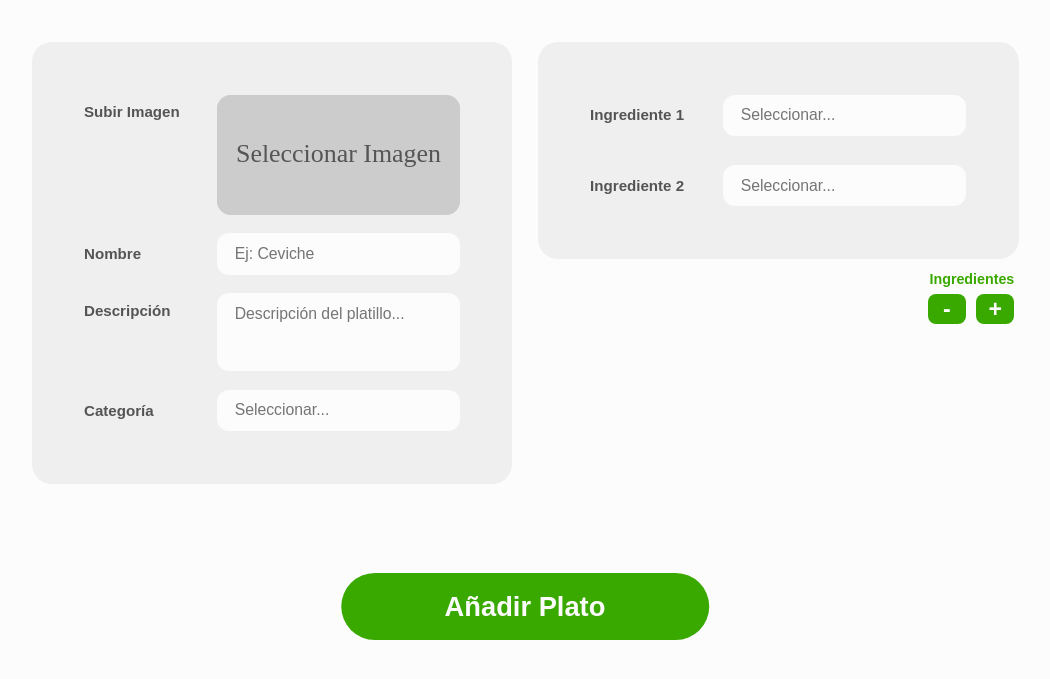
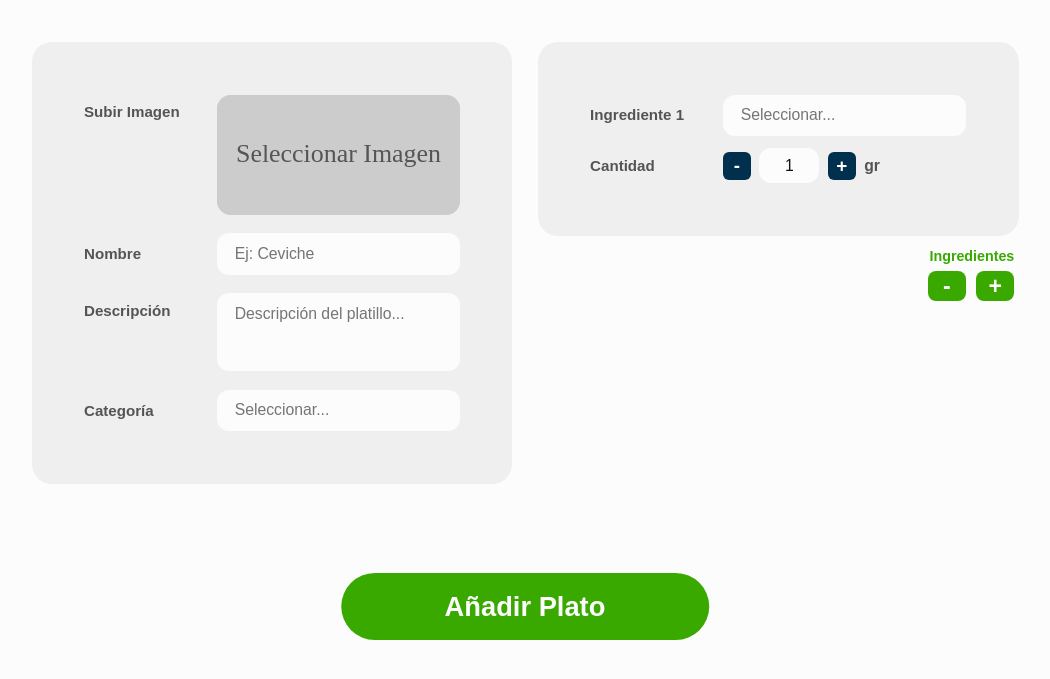
Before and after one commit to juanjose2703-spec/Gourmet_remy, a Flask app: page /crear_plato in a window 1280 px wide. Shown: the part 56-735 px from the top of the page, without its empty margins (115-1165 px from the left). Run offline with Flask 3, Linux system fonts and the light colour scheme; data comes from the database, SQL or seed files in the repository; some web fonts are replaced.

Commit message:
crear plato

```diff
--- a/services/templates/platos/static/css/crear_plato.css
+++ b/services/templates/platos/static/css/crear_plato.css
@@ -217,6 +262,73 @@ textarea.input-redondeado {
     width: 100%;
 }
 
+#contenedor_ingredientes {
+    display: flex;
+    flex-direction: column;
+    gap: 1.2rem;
+}
+
+.item-ingrediente-bloque {
+    display: flex;
+    flex-direction: column;
+    gap: 0.6rem;
+    padding-bottom: 0.8rem;
+    border-bottom: 1px dashed #CCC;
+}
+
+.item-ingrediente-bloque:last-child {
+    border-bottom: none;
+    padding-bottom: 0;
+}
+
+/* Controlador de Cantidad por Ingrediente */
+.cont-control-cantidad {
+    display: flex;
+    align-items: center;
+    gap: 0.4rem;
+    width: 100%;
+}
+
+.btn-cant {
+    border: none;
+    background-color: var(--azul-dark);
+    color: var(--blanco);
+    width: 28px;
+    height: 28px;
+    border-radius: 6px;
+    font-weight: bold;
+    font-size: 0.9rem;
+    cursor: pointer;
+    display: flex;
+    align-items: center;
+    justify-content: center;
+}
+
+.btn-cant:active {
+    transform: scale(0.92);
+}
+
+.input-cantidad {
+    width: 60px !important;
+    text-align: center;
+    padding: 0.4rem 0.2rem !important;
+    -moz-appearance: textfield;
+}
+
+.input-cantidad::-webkit-outer-spin-button,
+.input-cantidad::-webkit-inner-spin-button {
+    -webkit-appearance: none;
+    margin: 0;
+}
+
+.unidad-medida {
+    font-size: 0.75rem;
+    font-weight: 700;
+    color: var(--gris-dark);
+    min-width: 35px;
+}
+
+/* Controles globales inferiores (+ / -) */
 .controles-ingredientes {
     display: flex;
     flex-direction: column;
@@ -254,12 +366,6 @@ textarea.input-redondeado {
     transform: scale(0.92);
 }
 
-#contenedor_ingredientes {
-    display: flex;
-    flex-direction: column;
-    gap: 1.4rem;
-}
-
 .btn-submit {
     border-radius: 3rem;
     padding: 16px 40px;
--- a/services/templates/platos/static/js/crear_plato.js
+++ b/services/templates/platos/static/js/crear_plato.js
@@ -3,6 +3,8 @@ document.addEventListener('DOMContentLoaded', () => {
     const inputFoto = document.getElementById('input_foto');
     const imgPreview = document.getElementById('img_preview');
     const inputCategoria = document.getElementById('input_categoria');
+    const btnLimpiarCat = document.getElementById('btn_limpiar_cat');
+
     const contenedorIngredientes = document.getElementById('contenedor_ingredientes');
     const btnAgregarIngrediente = document.getElementById('btn_agregar_ingrediente');
     const btnQuitarIngrediente = document.getElementById('btn_quitar_ingrediente');
@@ -14,6 +16,7 @@ document.addEventListener('DOMContentLoaded', () => {
 
     let itemIngredienteActual = null;
 
+    // Cargar Ingredientes desde la API
     async function cargarIngredientesDesdeDB() {
         try {
             const respuesta = await fetch('/api/ingredientes');
@@ -21,9 +24,13 @@ document.addEventListener('DOMContentLoaded', () => {
             const listaModal = document.getElementById('lista_ingredientes');
 
             if (listaModal && Array.isArray(ingredientes)) {
-                listaModal.innerHTML = ingredientes.map(ing =>
-                    `<li data-id="${ing.id_ingrediente}" data-nombre="${ing.nombre}">${ing.nombre}</li>`
-                ).join('');
+                listaModal.innerHTML = ingredientes.map(ing => {
+                    // Detecta la unidad de cualquiera de las variantes posibles
+                    const unidad = ing.unidad || ing.unidad_minima || ing.unidad_medida || 'gr';
+
+                    // Solo imprime el nombre en el texto visual del modal
+                    return `<li data-id="${ing.id_ingrediente}" data-nombre="${ing.nombre}" data-unidad="${unidad}">${ing.nombre}</li>`;
+                }).join('');
             }
         } catch (error) {
             console.error('Error al cargar ingredientes desde MySQL:', error);
@@ -32,6 +39,7 @@ document.addEventListener('DOMContentLoaded', () => {
 
     cargarIngredientesDesdeDB();
 
+    // Manejo de Vista Previa de Imagen
     if (inputFoto) {
         inputFoto.addEventListener('change', (event) => {
             const file = event.target.files[0];
@@ -43,6 +51,7 @@ document.addEventListener('DOMContentLoaded', () => {
         });
     }
 
+    // Modal Categoría
     if (inputCategoria) {
         inputCategoria.addEventListener('click', () => {
             if (modalCategoria && typeof modalCategoria.showModal === 'function') {
@@ -56,8 +65,17 @@ document.addEventListener('DOMContentLoaded', () => {
         listaCategorias.addEventListener('click', (e) => {
             if (e.target.tagName === 'LI') {
                 inputCategoria.value = e.target.getAttribute('data-valor');
+                btnLimpiarCat.classList.remove('oculto');
                 modalCategoria.close();
             }
+        });
+    }
+
+    if (btnLimpiarCat) {
+        btnLimpiarCat.addEventListener('click', (e) => {
+            e.stopPropagation();
+            inputCategoria.value = '';
+            btnLimpiarCat.classList.add('oculto');
         });
     }
 
@@ -65,26 +83,68 @@ document.addEventListener('DOMContentLoaded', () => {
         btnCerrarModalCat.addEventListener('click', () => modalCategoria.close());
     }
 
+    // Abrir Modal de Ingredientes y delegación para botones X y +/-
     if (contenedorIngredientes) {
         contenedorIngredientes.addEventListener('click', (e) => {
+            // Abrir modal de selección
             if (e.target.classList.contains('input-ingrediente-nombre')) {
-                itemIngredienteActual = e.target.closest('.item-ingrediente');
+                itemIngredienteActual = e.target.closest('.item-ingrediente-bloque');
                 if (modalIngredientes && typeof modalIngredientes.showModal === 'function') {
                     modalIngredientes.showModal();
                 }
             }
+
+            // Botón Limpiar (X) en Ingrediente
+            if (e.target.classList.contains('btn-limpiar')) {
+                e.stopPropagation();
+                const bloque = e.target.closest('.item-ingrediente-bloque');
+                if (bloque) {
+                    bloque.querySelector('.input-ingrediente-id').value = '';
+                    bloque.querySelector('.input-ingrediente-nombre').value = '';
+                    bloque.querySelector('.unidad-medida').textContent = 'gr';
+                    e.target.classList.add('oculto');
+                }
+            }
+
+            // Botón Menos (-) en Cantidad de ingrediente
+            if (e.target.classList.contains('btn-menos')) {
+                const inputCant = e.target.nextElementSibling;
+                let val = parseFloat(inputCant.value) || 1;
+                if (val > 1) {
+                    inputCant.value = val - 1;
+                }
+            }
+
+            // Botón Más (+) en Cantidad de ingrediente
+            if (e.target.classList.contains('btn-mas')) {
+                const inputCant = e.target.previousElementSibling;
+                let val = parseFloat(inputCant.value) || 0;
+                inputCant.value = val + 1;
+            }
         });
     }
 
+    // Selección de Ingrediente dentro del Modal
     const listaIngredientes = document.getElementById('lista_ingredientes');
     if (listaIngredientes) {
         listaIngredientes.addEventListener('click', (e) => {
-            if (e.target.tagName === 'LI' && itemIngredienteActual) {
-                const idIngrediente = e.target.getAttribute('data-id');
-                const nombreIngrediente = e.target.getAttribute('data-nombre');
+            const li = e.target.closest('li');
+            if (li && itemIngredienteActual) {
+                const idIngrediente = li.getAttribute('data-id');
+                const nombreIngrediente = li.getAttribute('data-nombre');
+                const unidadIngrediente = li.getAttribute('data-unidad') || 'gr';
 
                 itemIngredienteActual.querySelector('.input-ingrediente-id').value = idIngrediente;
-                itemIngredienteActual.querySelector('.input-ingrediente-nombre').value = nombreIngrediente;
+
+                const inputNombre = itemIngredienteActual.querySelector('.input-ingrediente-nombre');
+                inputNombre.value = nombreIngrediente;
+
+                const btnLimpiar = itemIngredienteActual.querySelector('.btn-limpiar');
+                if (btnLimpiar) btnLimpiar.classList.remove('oculto');
+
+                // Actualiza la unidad de medida al lado de los botones + / -
+                const spanUnidad = itemIngredienteActual.querySelector('.unidad-medida');
+                if (spanUnidad) spanUnidad.textContent = unidadIngrediente;
 
                 modalIngredientes.close();
             }
@@ -95,29 +155,46 @@ document.addEventListener('DOMContentLoaded', () => {
         btnCerrarModalIng.addEventListener('click', () => modalIngredientes.close());
     }
 
+    // Agregar nueva fila de Ingrediente
     if (btnAgregarIngrediente) {
         btnAgregarIngrediente.addEventListener('click', () => {
-            const cantidad = contenedorIngredientes.querySelectorAll('.item-ingrediente').length + 1;
-            const nuevoDiv = document.createElement('div');
-            nuevoDiv.className = 'campo-form item-ingrediente';
-            nuevoDiv.innerHTML = `
-                <label>Ingrediente ${cantidad}</label>
-                <input type="hidden" name="ingredientes[]" class="input-ingrediente-id">
-                <input type="text" class="input-redondeado input-ingrediente-nombre" readonly placeholder="Seleccionar...">
+            const cantidad = contenedorIngredientes.querySelectorAll('.item-ingrediente-bloque').length + 1;
+            const nuevoBloque = document.createElement('div');
+            nuevoBloque.className = 'item-ingrediente-bloque';
+            nuevoBloque.innerHTML = `
+                <div class="campo-form item-ingrediente">
+                    <label class="lbl-ingrediente">Ingrediente ${cantidad}</label>
+                    <input type="hidden" name="ingredientes[]" class="input-ingrediente-id">
+                    <div class="cont-input-wrapper">
+                        <input type="text" class="input-redondeado input-ingrediente-nombre" readonly placeholder="Seleccionar...">
+                        <button type="button" class="btn-limpiar oculto">&times;</button>
+                    </div>
+                </div>
+                <div class="campo-form fila-cantidad-ingrediente">
+                    <label class="lbl-cantidad">Cantidad</label>
+                    <div class="cont-control-cantidad">
+                        <button type="button" class="btn-cant btn-menos">-</button>
+                        <input type="number" name="cantidades[]" class="input-redondeado input-cantidad" value="1" min="1" step="any">
+                        <button type="button" class="btn-cant btn-mas">+</button>
+                        <span class="unidad-medida">gr</span>
+                    </div>
+                </div>
             `;
-            contenedorIngredientes.appendChild(nuevoDiv);
+            contenedorIngredientes.appendChild(nuevoBloque);
         });
     }
 
+    // Eliminar última fila de Ingrediente
     if (btnQuitarIngrediente) {
         btnQuitarIngrediente.addEventListener('click', () => {
-            const items = contenedorIngredientes.querySelectorAll('.item-ingrediente');
+            const items = contenedorIngredientes.querySelectorAll('.item-ingrediente-bloque');
             if (items.length > 1) {
                 contenedorIngredientes.removeChild(items[items.length - 1]);
             }
         });
     }
 
+    // Guardar Formulario
     if (formAnadirPlato) {
         formAnadirPlato.addEventListener('submit', async (e) => {
             e.preventDefault();
--- a/services/templates/platos/templates/crear_plato.html
+++ b/services/templates/platos/templates/crear_plato.html
@@ -50,22 +50,34 @@
 
                     <div class="campo-form">
                         <label for="input_categoria">Categoría</label>
-                        <input type="text" id="input_categoria" name="categoria" class="input-redondeado input-select" readonly placeholder="Seleccionar..." required>
+                        <div class="cont-input-wrapper">
+                            <input type="text" id="input_categoria" name="categoria" class="input-redondeado input-select" readonly placeholder="Seleccionar..." required>
+                            <button type="button" class="btn-limpiar oculto" id="btn_limpiar_cat">&times;</button>
+                        </div>
                     </div>
                 </section>
 
                 <div class="columna-ingredientes">
                     <section class="bloque-gris">
                         <div id="contenedor_ingredientes">
-                            <div class="campo-form item-ingrediente">
-                                <label>Ingrediente 1</label>
-                                <input type="hidden" name="ingredientes[]" class="input-ingrediente-id">
-                                <input type="text" class="input-redondeado input-ingrediente-nombre" readonly placeholder="Seleccionar...">
-                            </div>
-                            <div class="campo-form item-ingrediente">
-                                <label>Ingrediente 2</label>
-                                <input type="hidden" name="ingredientes[]" class="input-ingrediente-id">
-                                <input type="text" class="input-redondeado input-ingrediente-nombre" readonly placeholder="Seleccionar...">
+                            <div class="item-ingrediente-bloque">
+                                <div class="campo-form item-ingrediente">
+                                    <label class="lbl-ingrediente">Ingrediente 1</label>
+                                    <input type="hidden" name="ingredientes[]" class="input-ingrediente-id">
+                                    <div class="cont-input-wrapper">
+                                        <input type="text" class="input-redondeado input-ingrediente-nombre" readonly placeholder="Seleccionar...">
+                                        <button type="button" class="btn-limpiar oculto">&times;</button>
+                                    </div>
+                                </div>
+                                <div class="campo-form fila-cantidad-ingrediente">
+                                    <label class="lbl-cantidad">Cantidad</label>
+                                    <div class="cont-control-cantidad">
+                                        <button type="button" class="btn-cant btn-menos">-</button>
+                                        <input type="number" name="cantidades[]" class="input-redondeado input-cantidad" value="1" min="1" step="any">
+                                        <button type="button" class="btn-cant btn-mas">+</button>
+                                        <span class="unidad-medida">gr</span>
+                                    </div>
+                                </div>
                             </div>
                         </div>
                     </section>
```
Also changed, not shown: other parts of services/templates/platos/static/css/crear_plato.css (+50 -2 lines), services/platos/consultarIngrediente.py (+27 -0 lines).
